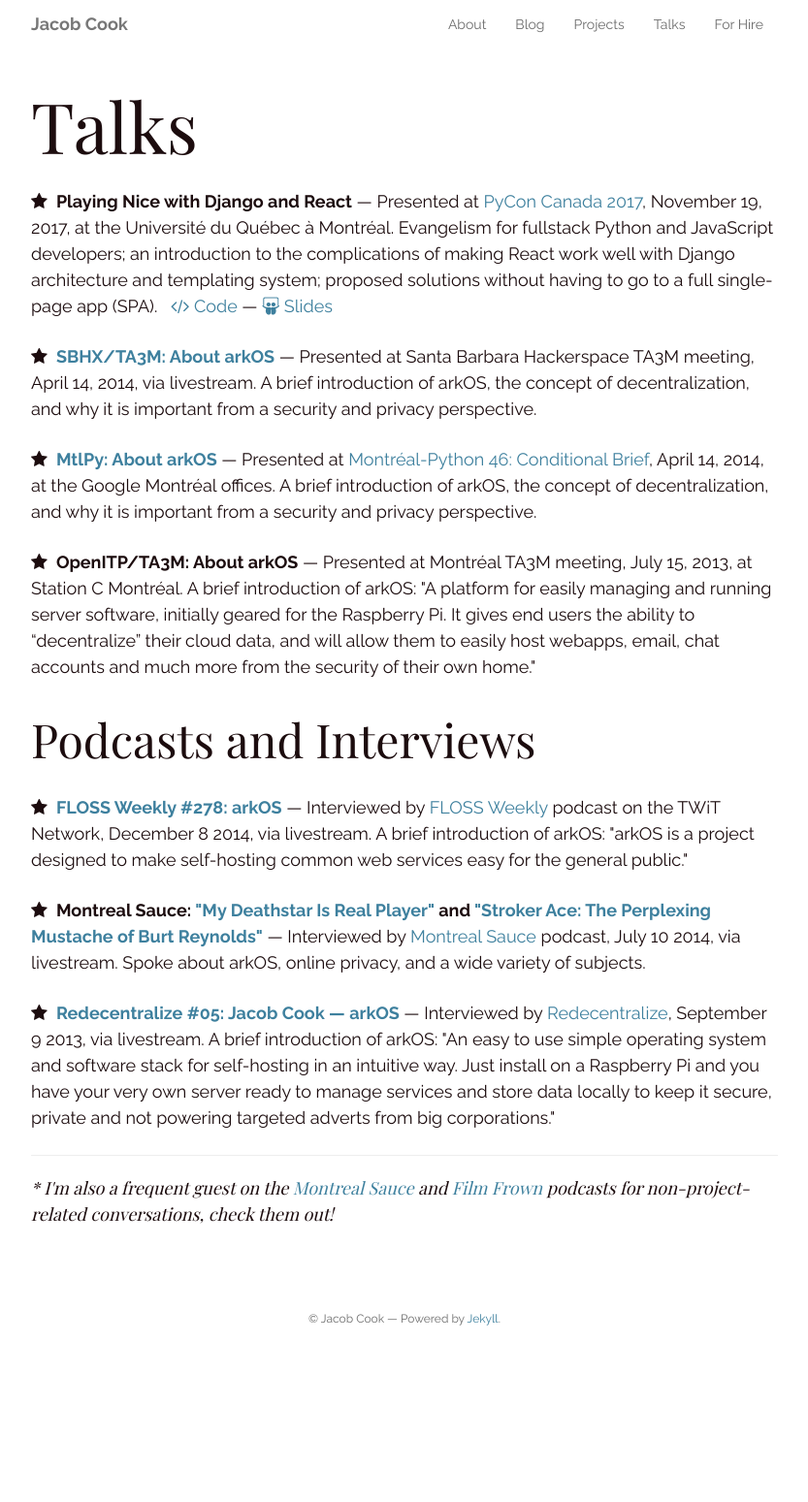
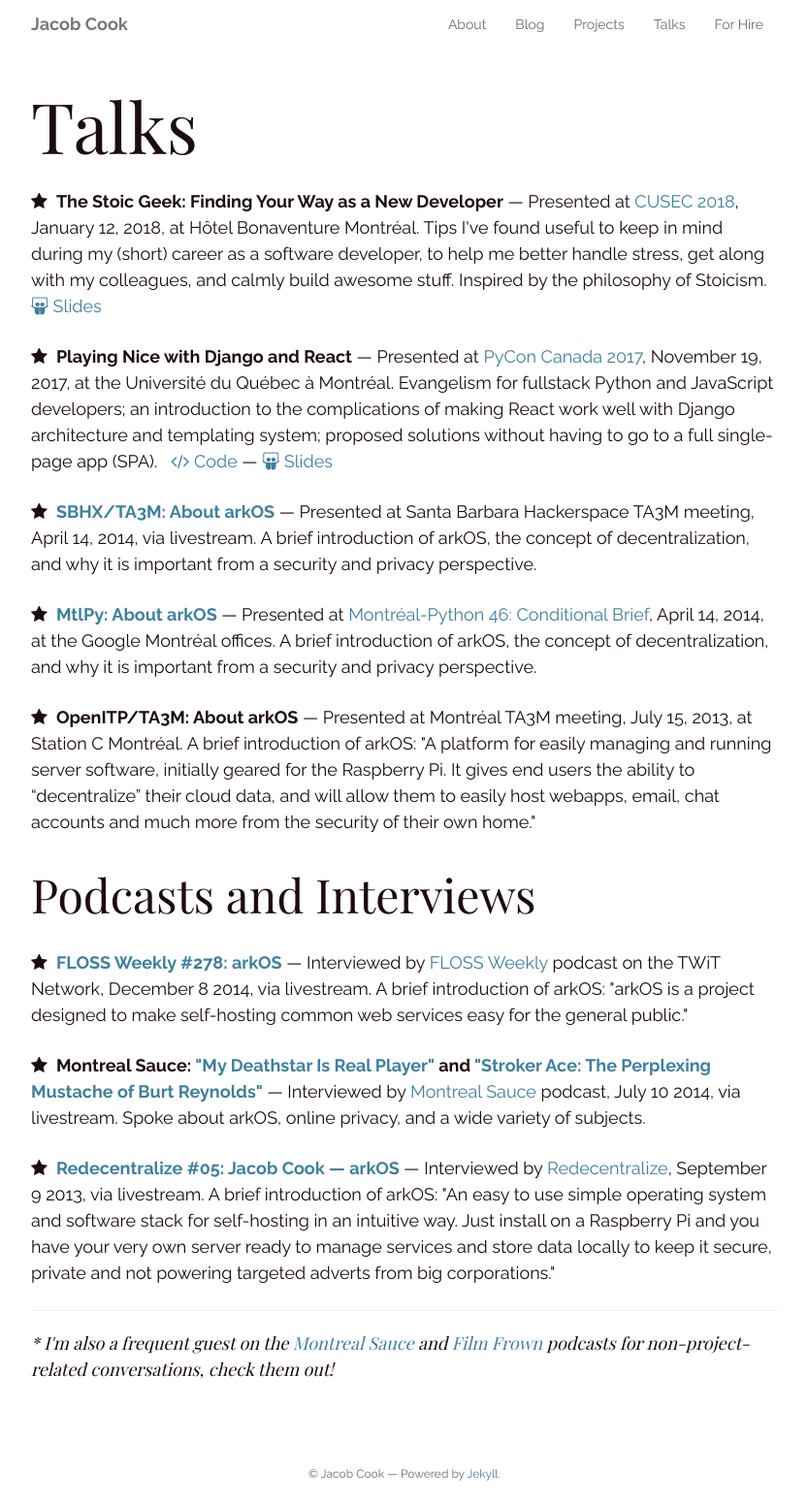
Before and after one commit to peakwinter/peakwinter.net, a Jekyll site: the page built from talks.html, in a window 1280 px wide. Shown: the whole page at 97% size, without its empty margins (223-1056 px from the left). Built offline with Jekyll 4.4.1, drawn with Linux system fonts in a browser that asks for light colours; nearby versions of some CDN libraries; before the commit the page ends 1389 px from its top, so only the background shows below that.

Commit message:
Stoic Geek talk

```diff
--- a/talks.html
+++ b/talks.html
@@ -5,6 +5,11 @@
 
 <h2>Talks</h2>
 
+    <p class="jc-talk">
+      <i class="fa fa-star"></i>&nbsp;&nbsp;<strong>The Stoic Geek: Finding Your Way as a New Developer</strong>
+      &mdash; Presented at <a href="http://2018.cusec.net">CUSEC 2018</a>, January 12, 2018, at Hôtel Bonaventure Montréal. Tips I've found useful to keep in mind during my (short) career as a software developer, to help me better handle stress, get along with my colleagues, and calmly build awesome stuff. Inspired by the philosophy of Stoicism.
+      &nbsp; <a href="https://speakerdeck.com/peakwinter/the-stoic-geek-finding-your-way-as-a-new-developer"><i class="fa fa-slideshare"></i> Slides</a>
+    </p>
     <p class="jc-talk">
       <i class="fa fa-star"></i>&nbsp;&nbsp;<strong>Playing Nice with Django and React</strong>
       &mdash; Presented at <a href="https://2017.pycon.ca">PyCon Canada 2017</a>, November 19, 2017, at the Université du Québec à Montréal. Evangelism for fullstack Python and JavaScript developers; an introduction to the complications of making React work well with Django architecture and templating system; proposed solutions without having to go to a full single-page app (SPA).
```
